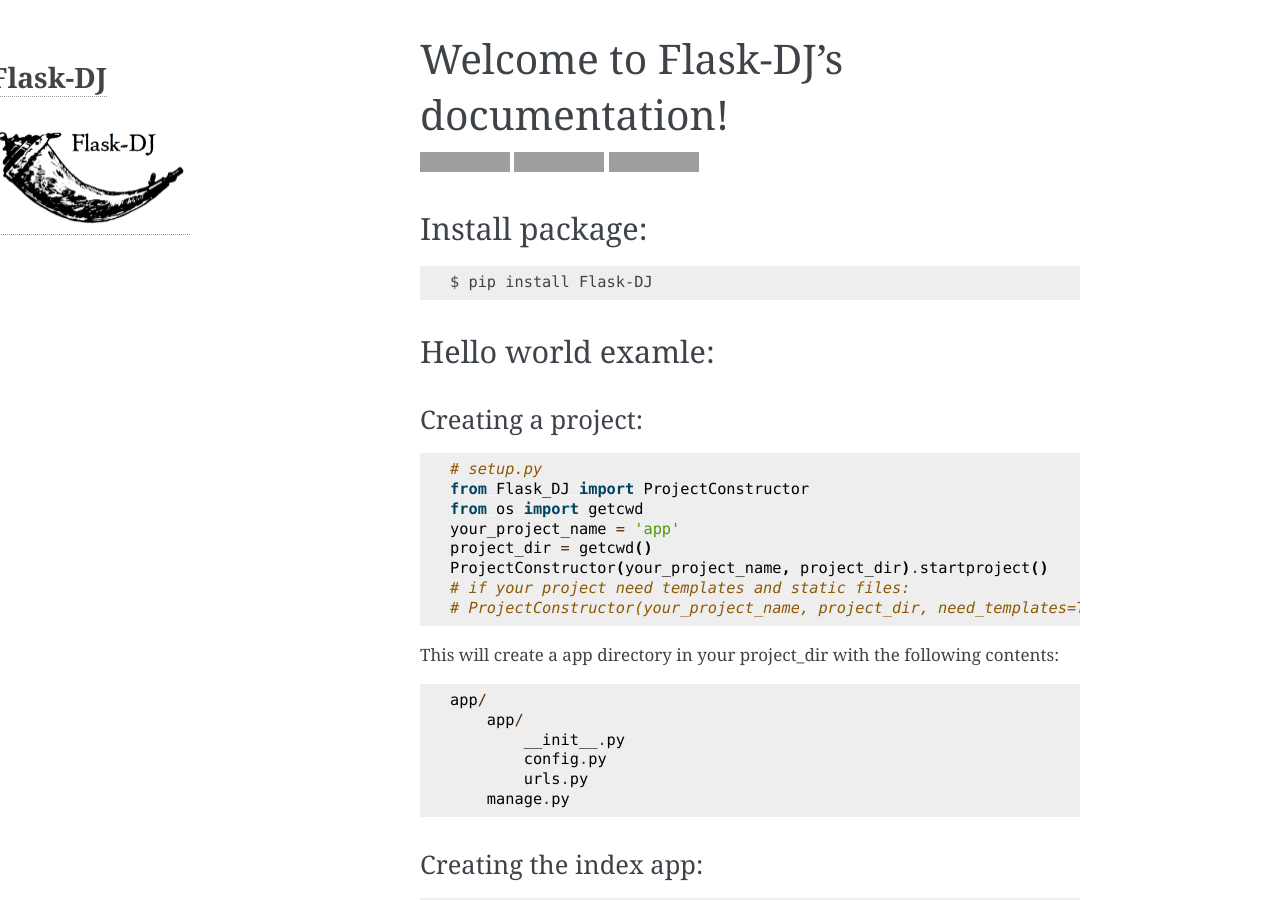
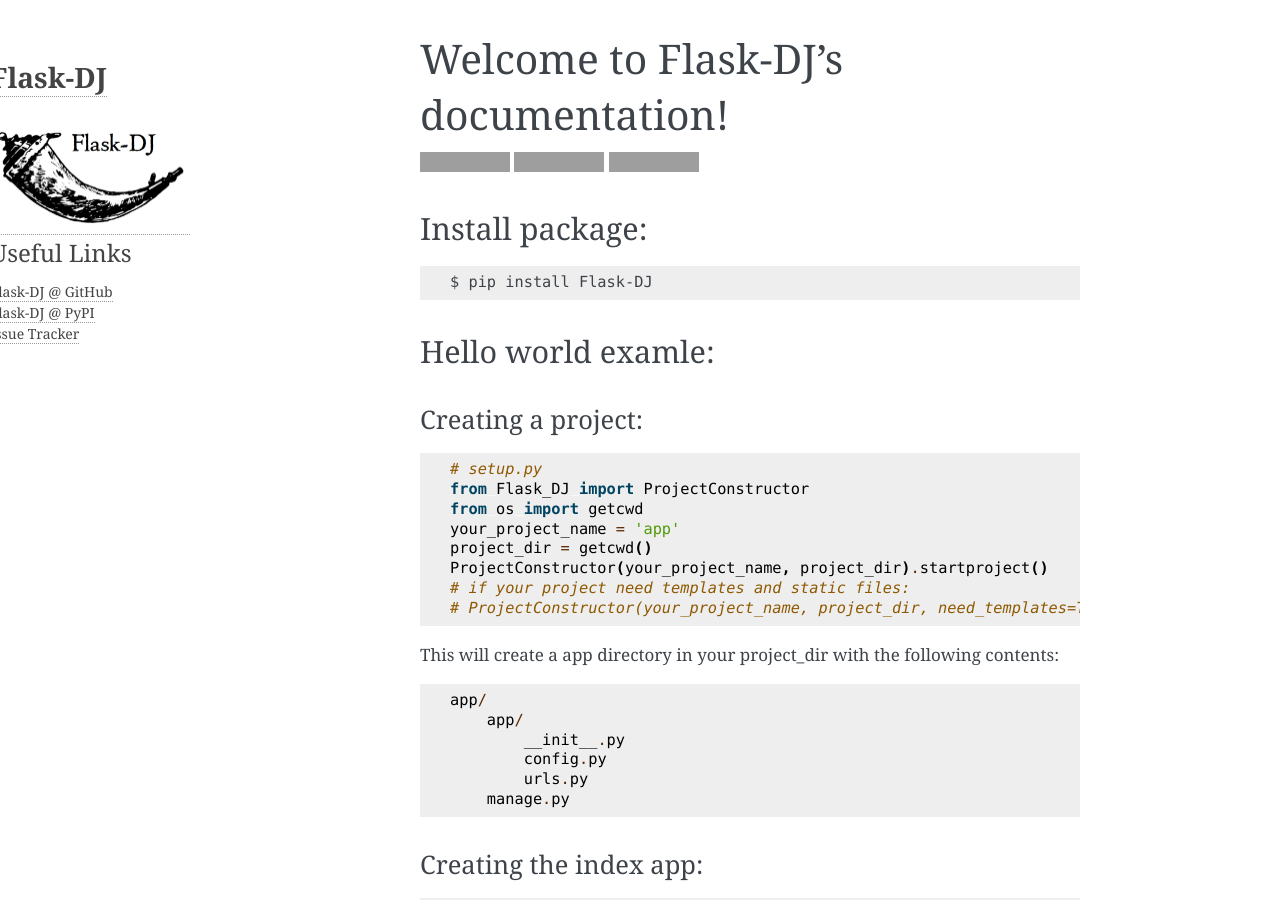
Before and after one commit to AlexandrovRoman/Flask-DJ, a Sphinx documentation site: the page built from docs/index.rst, in a window 1280 px wide and 900 px high. Built offline with Sphinx 7.4.7, drawn with Linux system fonts in a browser that asks for light colours; grey boxes are pictures that could not be loaded.

Commit message:
Update sidebar.html

```diff
--- a/docs/_templates/sidebar.html
+++ b/docs/_templates/sidebar.html
@@ -2,5 +2,12 @@
         <div class="sphinxsidebarwrapper">
             <h1 class="logo"><a href="#">Flask-DJ</a></h1><br>
             <a href=""><img src="_static/flask-dj_logo.png"></a>
+            <h3>Useful Links</h3>
+            <ul>
+
+                <li><a href="https://github.com/AlexandrovRoman/Flask-DJ">Flask-DJ @ GitHub</a></li>
+                <li><a href="https://pypi.org/project/Flask-DJ/">Flask-DJ @ PyPI</a></li>
+                <li><a href="https://github.com/AlexandrovRoman/Flask-DJ/issues">Issue Tracker</a></li>
+            </ul>
         </div>
       </div>
```
